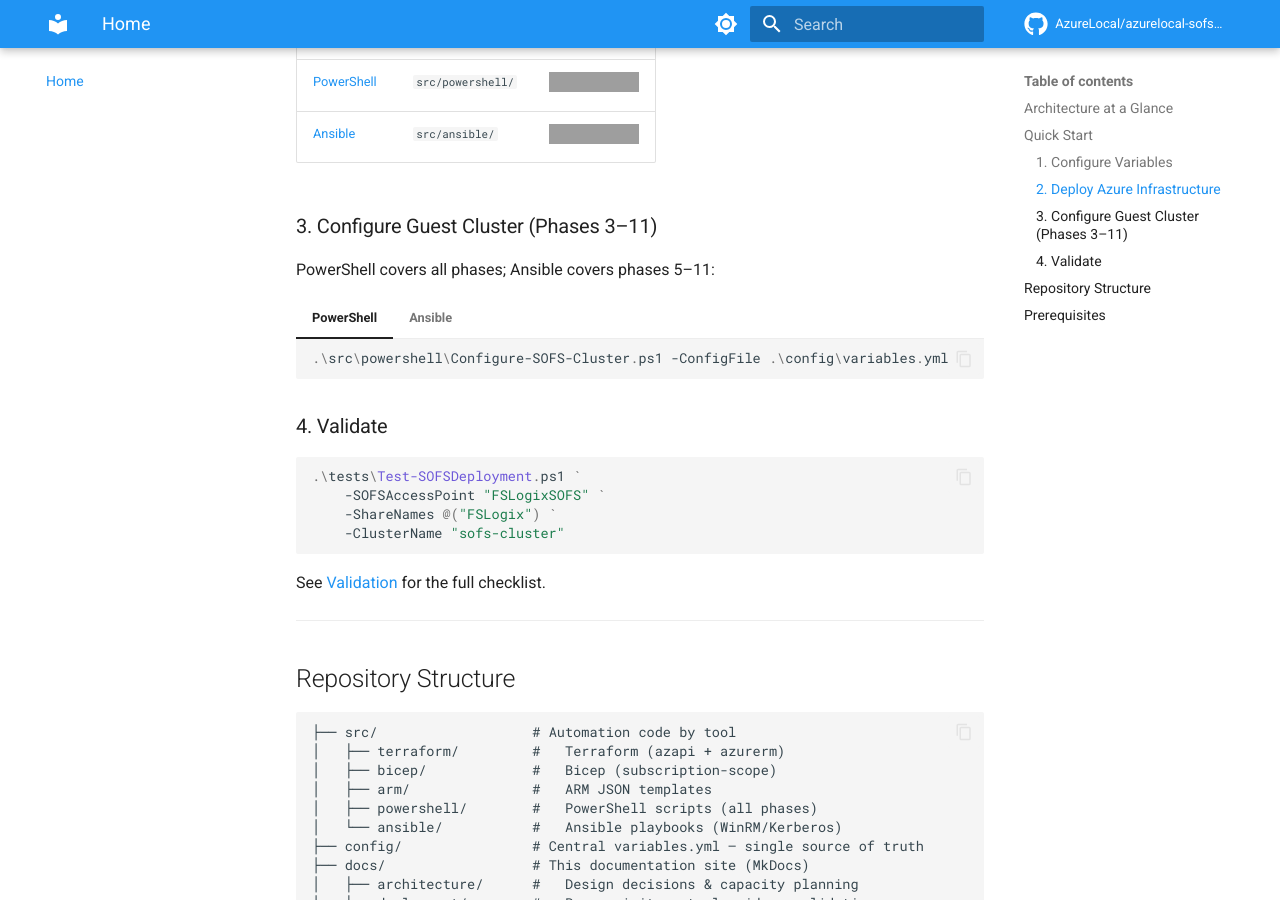
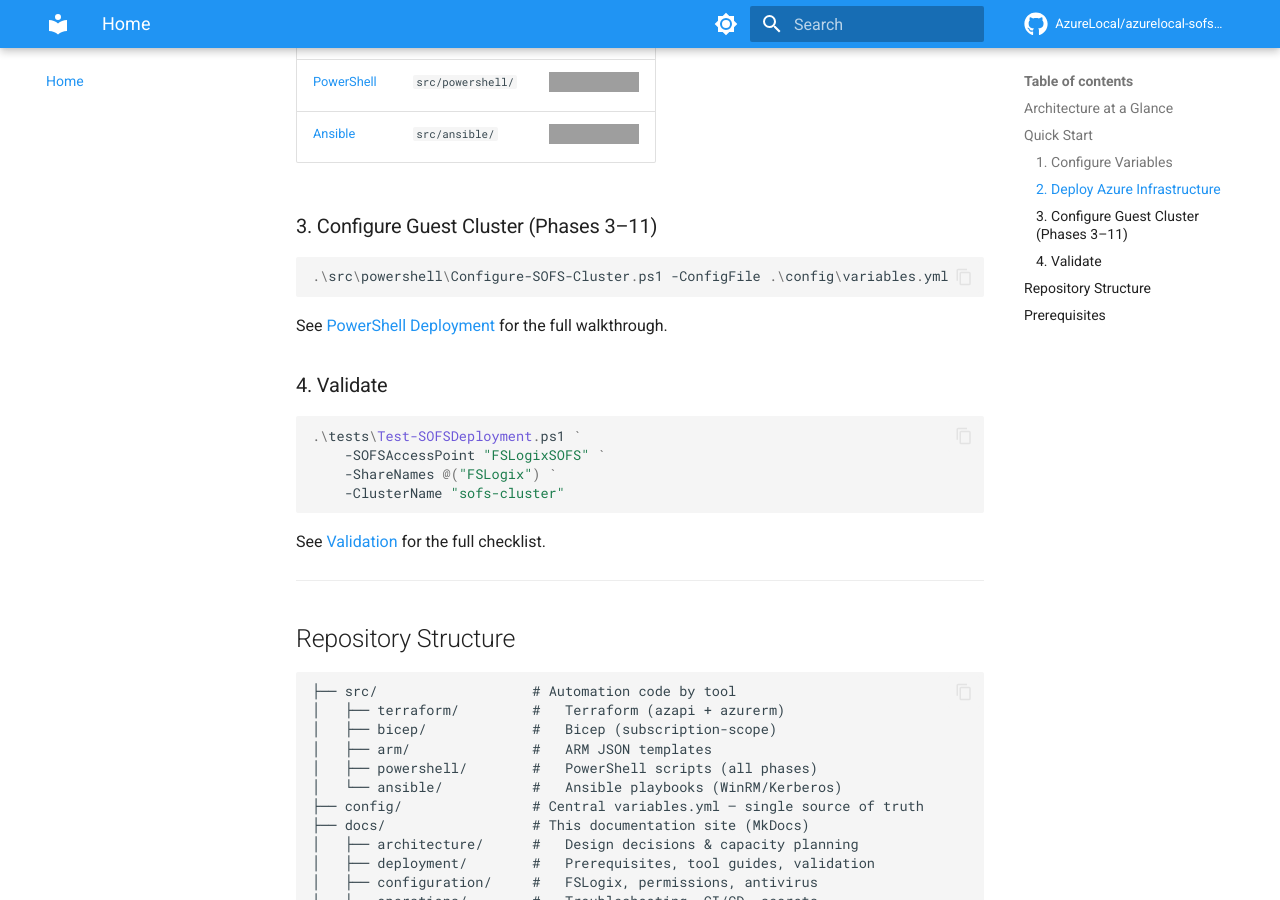
Before and after one commit to AzureLocal/azurelocal-sofs-fslogix, an MkDocs documentation site: the page built from docs/index.md, in a window 1280 px wide and 900 px high, scrolled down 2159 px. Built offline with MkDocs 1.6.1 and Material for MkDocs 9.7.7, drawn with Linux system fonts in a browser that asks for light colours; comment, search, counter and statistics services are not loaded; grey boxes are pictures that could not be loaded.

Commit message:
docs: fix Quick Start to show only PowerShell for guest cluster config
Removed misleading PowerShell/Ansible tabs that implied Ansible is an
equivalent path. Only PowerShell is tested and covers all phases (3-11).
Ansible is untested and missing phases 3-4.

````diff
--- a/docs/index.md
+++ b/docs/index.md
@@ -77,20 +77,11 @@ Choose one tool to create resource group, VMs, NICs, data disks, and cloud witne
 
 ### 3. Configure Guest Cluster (Phases 3–11)
 
-PowerShell covers all phases; Ansible covers phases 5–11:
+```powershell
+.\src\powershell\Configure-SOFS-Cluster.ps1 -ConfigFile .\config\variables.yml
+```
 
-=== "PowerShell"
-
-    ```powershell
-    .\src\powershell\Configure-SOFS-Cluster.ps1 -ConfigFile .\config\variables.yml
-    ```
-
-=== "Ansible"
-
-    ```bash
-    ansible-playbook -i inventory/hosts.yml \
-        src/ansible/playbooks/configure-sofs-cluster.yml
-    ```
+See [PowerShell Deployment](deployment/powershell.md) for the full walkthrough.
 
 ### 4. Validate
 
````
